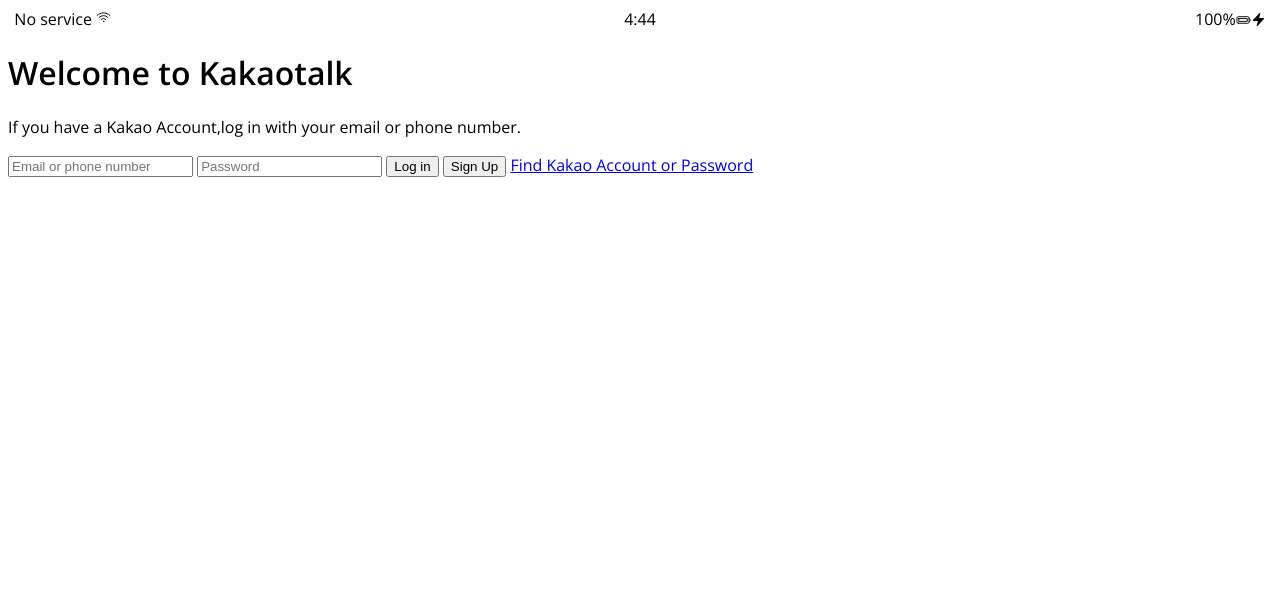
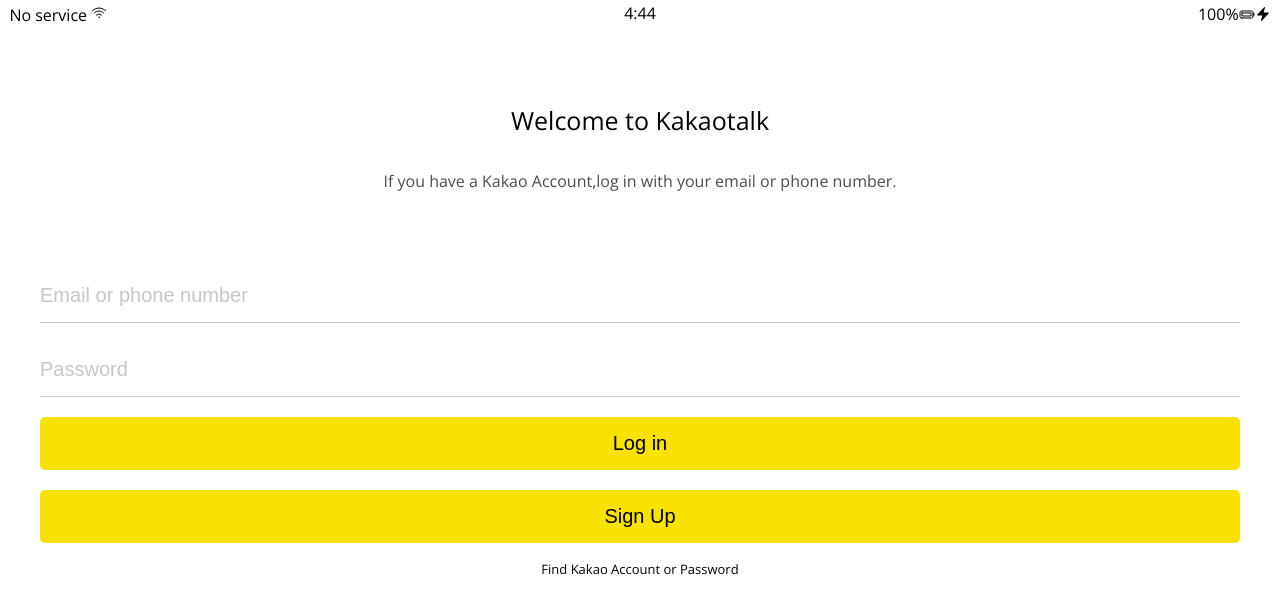
Before and after one commit to Dawon-yoon/kokoatalk, a plain HTML site: page index.html in a window 1280 px wide. Drawn offline with nearby package versions, Linux system fonts and the light colour scheme.

Commit message:
login screen!

```diff
--- /dev/null
+++ b/CSS/reset.css
@@ -0,0 +1,51 @@
+/* http://meyerweb.com/eric/tools/css/reset/
+   v2.0 | 20110126
+   License: none (public domain)
+*/
+
+html, body, div, span, applet, object, iframe,
+h1, h2, h3, h4, h5, h6, p, blockquote, pre,
+a, abbr, acronym, address, big, cite, code,
+del, dfn, em, img, ins, kbd, q, s, samp,
+small, strike, strong, sub, sup, tt, var,
+b, u, i, center,
+dl, dt, dd, ol, ul, li,
+fieldset, form, label, legend,
+table, caption, tbody, tfoot, thead, tr, th, td,
+article, aside, canvas, details, embed,
+figure, figcaption, footer, header, hgroup,
+menu, nav, output, ruby, section, summary,
+time, mark, audio, video {
+	margin: 0;
+	padding: 0;
+	border: 0;
+	font-size: 100%;
+	font: inherit;
+	vertical-align: baseline;
+}
+/* HTML5 display-role reset for older browsers */
+article, aside, details, figcaption, figure,
+footer, header, hgroup, menu, nav, section {
+	display: block;
+}
+body {
+	line-height: 1;
+}
+ol, ul {
+	list-style: none;
+}
+blockquote, q {
+	quotes: none;
+}
+blockquote:before, blockquote:after,
+q:before, q:after {
+	content: '';
+	content: none;
+}
+table {
+	border-collapse: collapse;
+	border-spacing: 0;
+}
+input:focus{
+	outline: none;
+}
--- /dev/null
+++ b/CSS/status-bar.css
@@ -0,0 +1,20 @@
+svg{width: 16px;
+    height: 16px;}
+
+    .status-bar{
+    display: flex;
+    justify-content: center;
+    padding: 5px 3px;
+    }
+    .status-bar__cloumn{
+    width: 33%;
+    }
+    .status-bar__cloumn:nth-child(2){
+        display: flex;
+        justify-content: center;
+    }
+    .status-bar__cloumn:last-child{
+        display: flex;
+        justify-content: flex-end;
+        align-items: center;
+    }
--- a/CSS/styles.css
+++ b/CSS/styles.css
@@ -1,24 +1,59 @@
 @import url("https://fonts.googleapis.com/css2?family=Open+Sans:wght@400;600&display=swap");
+@import"reset.css";
+@import"status-bar.css";
+@import"variables.css";
+
 body {
   font-family: "Open Sans", sans-serif;
+}
+.welcome-header{
+    margin: 80px 0;
+    text-align: center;
+    display: flex;
+    flex-direction: column;
+    align-items: center;
 
 }
-svg{width: 15px;
-height: 15px;}
+.welcome-header__title{
+    margin-bottom: 40px;
+    font-size: 25px;
+}
+.welcome-header__text{
+    width: 60%;
+    opacity: 0.7;
+}
+.login-form{
+    display: flex;
+    flex-direction: column;
+    margin:0 40px;
+}
+.login-form input{
+    border: none;
+    padding:15px 0;
+    font-size: 20px;
+    margin-bottom: 20px;
+}
+.login-form input:not([type="submit"]){
+    border-bottom:1px solid rgba(0,0,0,0.2);
+    transition: border-color 0.4s ease-in-out;
+}
+.login-form input::placeholder{
+    opacity: 0.4;
+}
+.login-form input:focus{
+    border-color: var(--yellow);
+}
 
-.status-bar{
-display: flex;
-justify-content: center;
+.login-form input[type="submit"]{
+    background-color: var(--yellow);
+    cursor: pointer;
+    padding: 15px;
+    border-radius: 5px;
 }
-.status-bar__cloumn{
-width: 33%;
+.login-form a{
+    text-align: center;
+    text-decoration: none;
+    color: inherit;
+    font-size: 13px;
+
 }
-.status-bar__cloumn:nth-child(2){
-    display: flex;
-    justify-content: center;
-}
-.status-bar__cloumn:last-child{
-    display: flex;
-    justify-content: flex-end;
-    align-items: center;
-}
--- /dev/null
+++ b/CSS/variables.css
@@ -0,0 +1,3 @@
+:root{
+    --yellow:#fae100;
+}
```
